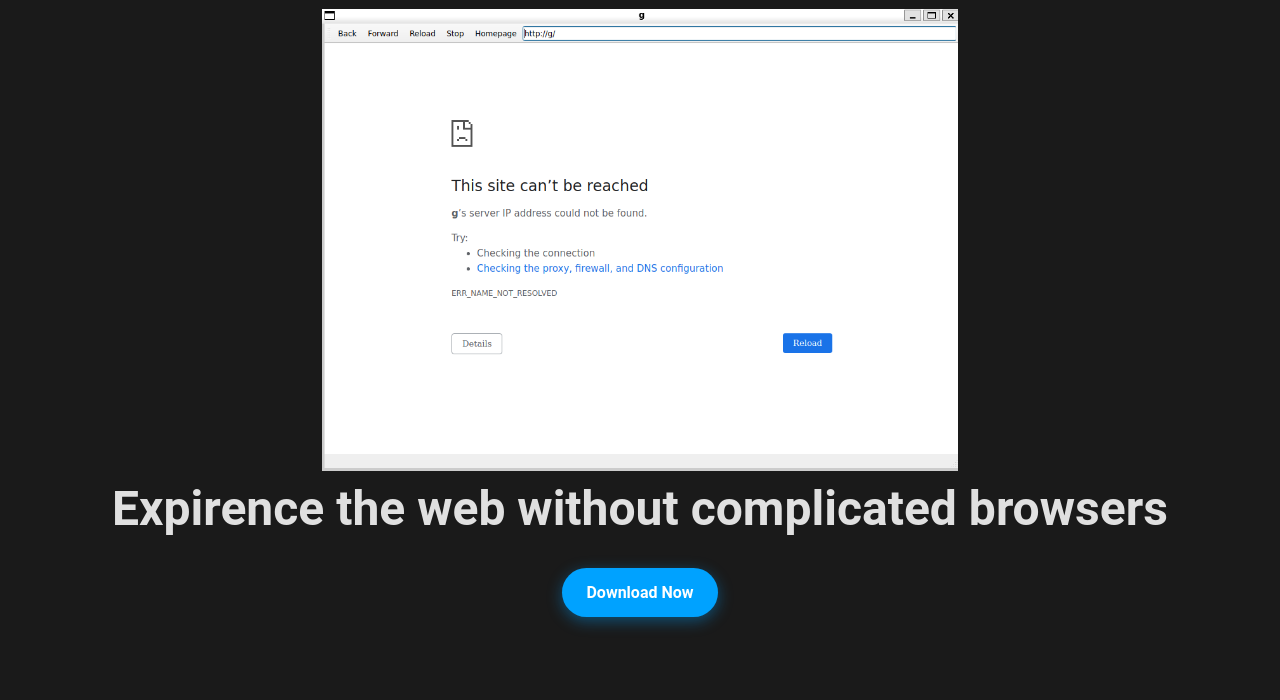
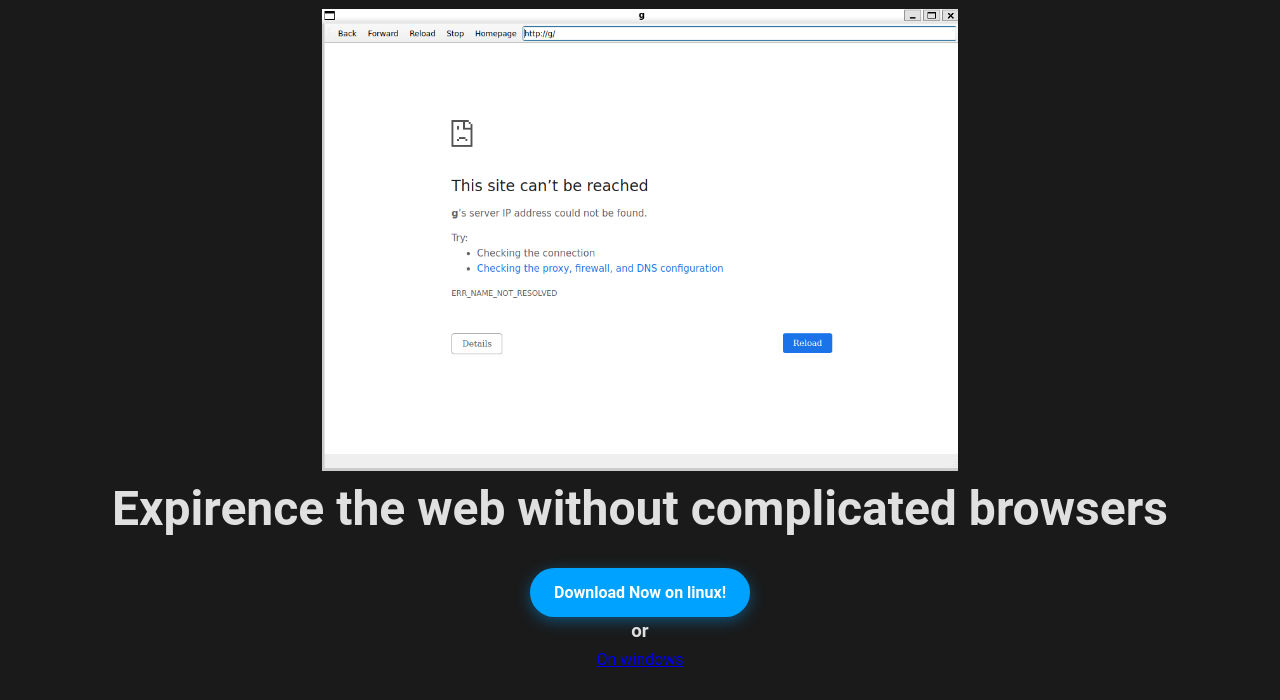
Before and after one commit to mada748/Minimalsite, a plain HTML site: page index.html in a window 1280 px wide. Shown: the part 252-952 px from the top of the page. Drawn offline with Linux system fonts and the light colour scheme.

Commit message:
Update index.html

```diff
--- a/index.html
+++ b/index.html
@@ -154,7 +154,9 @@
         <h1>Minimal</h1>
         <img src="browser.png" width="60%">
         <h1>Expirence the web without complicated browsers</h1>
-        <a href="Guide.html" class="btn btn-roblox">Download Now</a>
+        <a href="Guide.html" class="btn btn-roblox">Download Now on linux!</a>
+        <h3>or</h3>
+        <a href="browser.py">On windows</a>
     </div>
     <div class="features-grid">
         <div class="feature-card">
```
